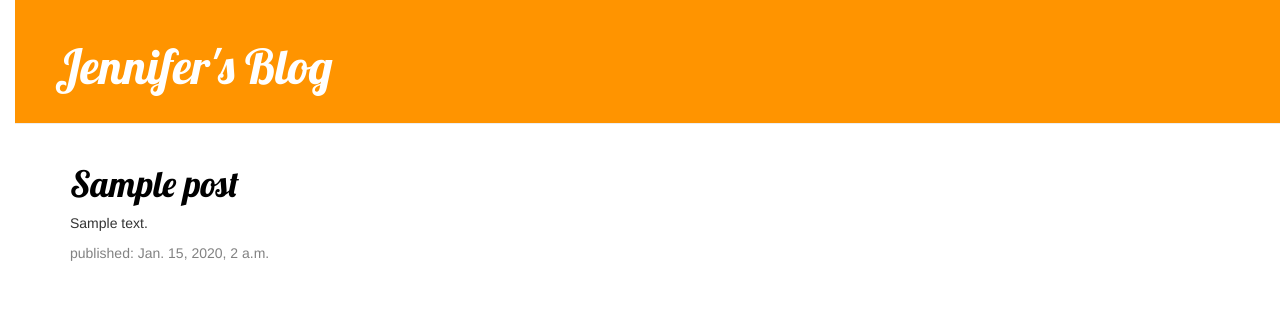
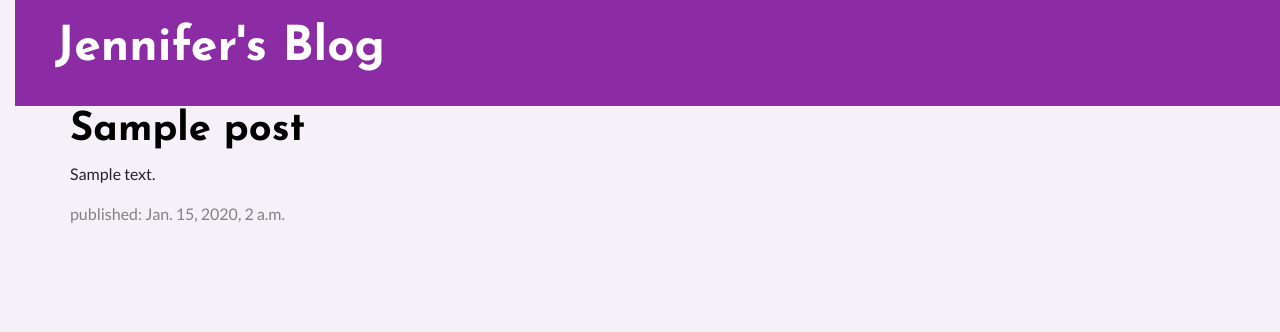
Before and after one commit to jgriffith23/blog-tutorial, a Django app: template blog/templates/blog/post_list.html in a window 1280 px wide. Shown: the top 332 px of the page. Run offline with Django 3.2, Linux system fonts and the light colour scheme; the template is opened without the code that fills it: values that come from a table or form of the project are taken from there, others are empty; tables that the repository leaves empty hold one stand-in row (values such as "Sample post"); some libraries are stand-ins or nearby versions.

Commit message:
Purple-ify the css.

```diff
--- a/blog/static/css/blog.css
+++ b/blog/static/css/blog.css
@@ -1,15 +1,17 @@
 h1 a {
-    color: #FCA205;
-    font-family: 'Lobster';
+    color: #8c2ca4;
+    font-family: 'Josefin Sans', sans-serif;
 
 }
 
 body {
     padding-left: 15px;
+    font-family: 'Lato';
+    background-color: #f6f0f9;
 }
 
 .page-header {
-    background-color: #ff9400;
+    background-color: #8c2ca4;
     margin-top: 0;
     padding: 20px 20px 20px 40px;
 }
@@ -25,7 +27,7 @@ body {
 }
 
 h1, h2, h3, h4 {
-    font-family: 'Lobster', cursive;
+    font-family: 'Josefin Sans', sans-serif;
 }
 
 .date {
--- a/blog/templates/blog/post_list.html
+++ b/blog/templates/blog/post_list.html
@@ -4,10 +4,9 @@
 <html lang="en">
 <head>
     <meta charset="UTF-8">
-    <link rel="stylesheet" href="//maxcdn.bootstrapcdn.com/bootstrap/3.2.0/css/bootstrap.min.css">
-    <link rel="stylesheet" href="//maxcdn.bootstrapcdn.com/bootstrap/3.2.0/css/bootstrap-theme.min.css">
+    <link rel="stylesheet" href="/blog/static/css/bootstrap.css">
     <link rel="stylesheet" href="{% static 'css/blog.css' %}">
-    <link href="//fonts.googleapis.com/css?family=Lobster&subset=latin,latin-ext" rel="stylesheet" type="text/css">
+    <link href="https://fonts.googleapis.com/css?family=Josefin+Sans:700|Lato" rel="stylesheet">
     <title>Jennifer's Blog</title>
 </head>
 <body>
```
Also changed, not shown: 1 other file.
